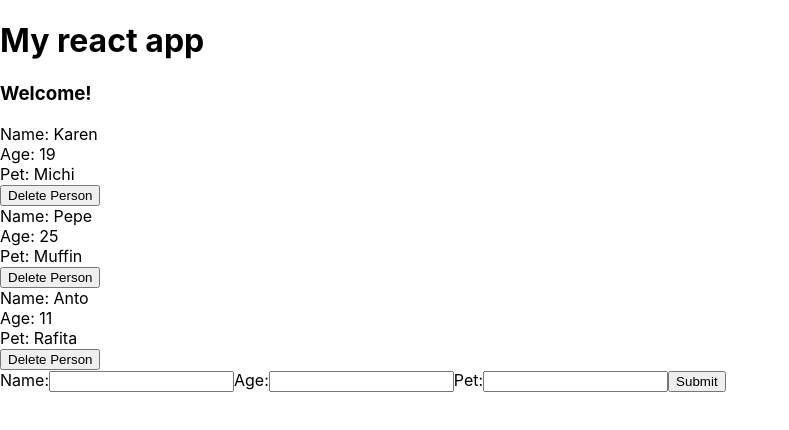
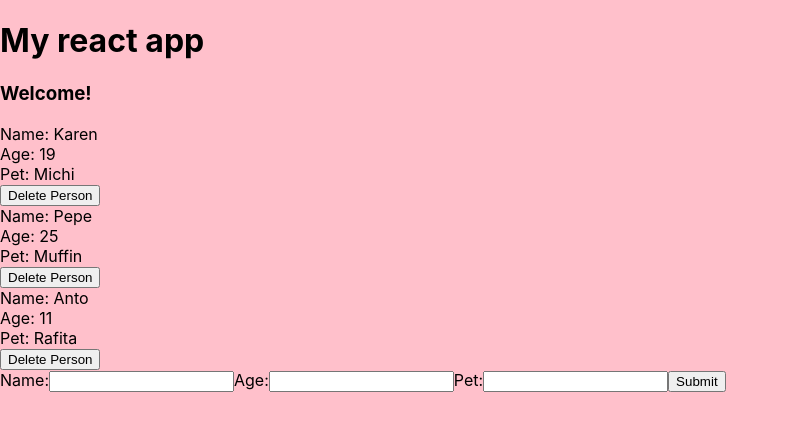
Before and after one commit to Pantuflas/react-redux-course, a React (Create React App) app: page / in a window 1280 px wide. Shown: the top 430 px of the page, without its empty margins (0-789 px from the left). Built offline with nearby package versions, Linux system fonts and the light colour scheme.

Commit message:
component didmount didupdate explained

```diff
--- a/src/App.js
+++ b/src/App.js
@@ -33,6 +33,17 @@ class App extends Component {
       persons: persons
     })
   }
+
+  //Method to show when the component is mounted
+  componentDidMount() {
+    console.log("component mounted");
+  }
+
+  //Method that shows in console everytime the component updates, prints previous props and state
+  componentDidUpdate(prevProps, prevState) {
+    console.log("components updated");
+    console.log(prevProps, prevState);
+  }
   render() {
     return (
       <div className="App">
--- a/src/components/Person.js
+++ b/src/components/Person.js
@@ -1,5 +1,5 @@
 import React from 'react'
-
+import './componentsStyle.css'
 
 const Person = ({persons, deletePerson}) => {
 
--- /dev/null
+++ b/src/components/componentsStyle.css
@@ -0,0 +1,9 @@
+body {
+    background: pink;
+    transition: all 1s;
+}
+
+.person form {
+    background: #fff;
+    padding: 20px;
+}
```
